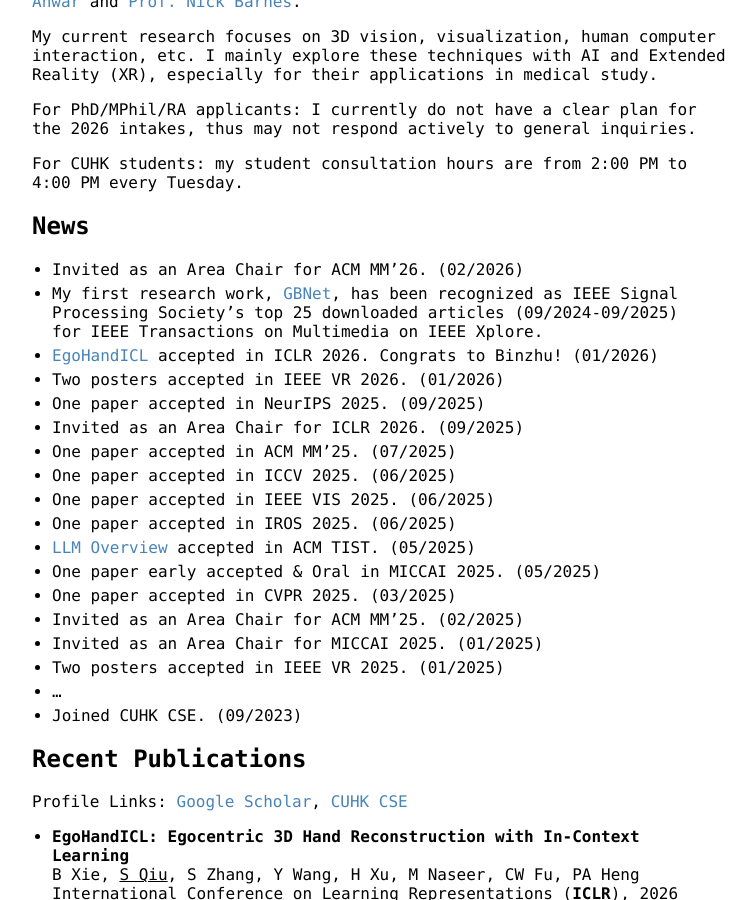
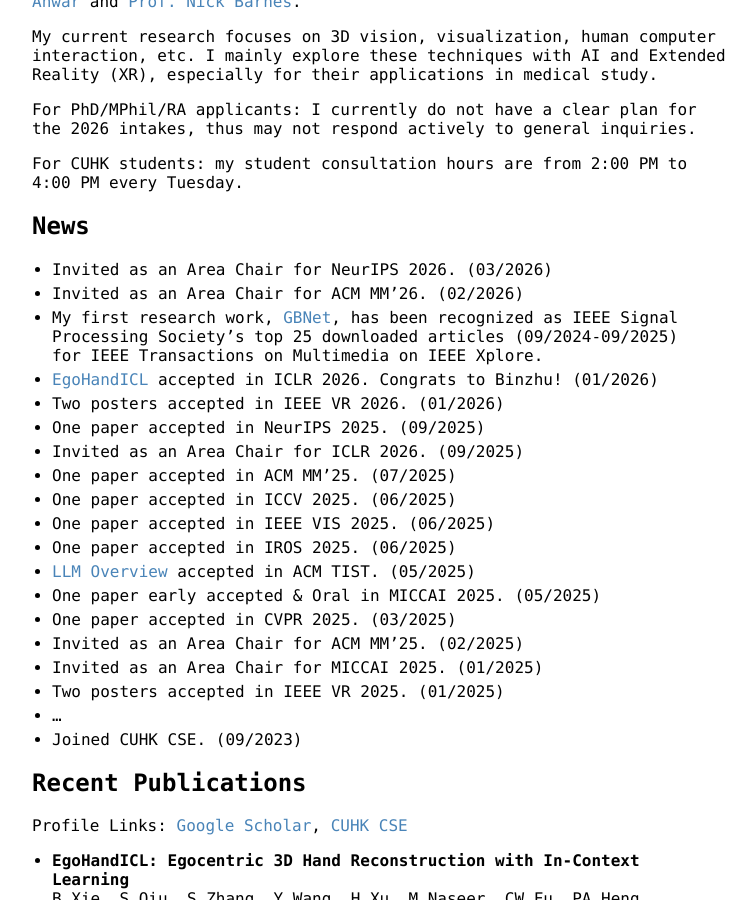
Before and after one commit to ShiQiu0419/ShiQiu0419.github.io, a Jekyll site: the page built from index.md, in a window 1280 px wide and 900 px high, scrolled down 305 px. Shown: the whole window, without its empty margins (258-1014 px from the left). Built offline with Jekyll 4.4.1, drawn with Linux system fonts in a browser that asks for light colours; our own code applies the rules of GitHub Pages for plain Markdown files.

Commit message:
Update index.md

```diff
--- a/index.md
+++ b/index.md
@@ -14,6 +14,7 @@ For PhD/MPhil/RA applicants: I currently do not have a clear plan for the 2026 i
 For CUHK students: my student consultation hours are from 2:00 PM to 4:00 PM every Tuesday.
 
 ## News
+* Invited as an Area Chair for NeurIPS 2026. (03/2026)
 * Invited as an Area Chair for ACM MM'26. (02/2026)
 * My first research work, [GBNet](https://ieeexplore.ieee.org/document/9410405), has been recognized as IEEE Signal Processing Society’s top 25 downloaded articles (09/2024-09/2025) for IEEE Transactions on Multimedia on IEEE Xplore.
 * [EgoHandICL](https://arxiv.org/abs/2601.19850) accepted in ICLR 2026. Congrats to Binzhu! (01/2026)
```
